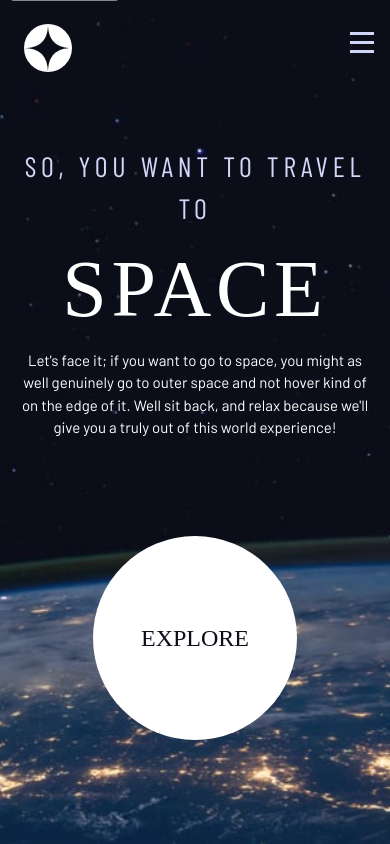
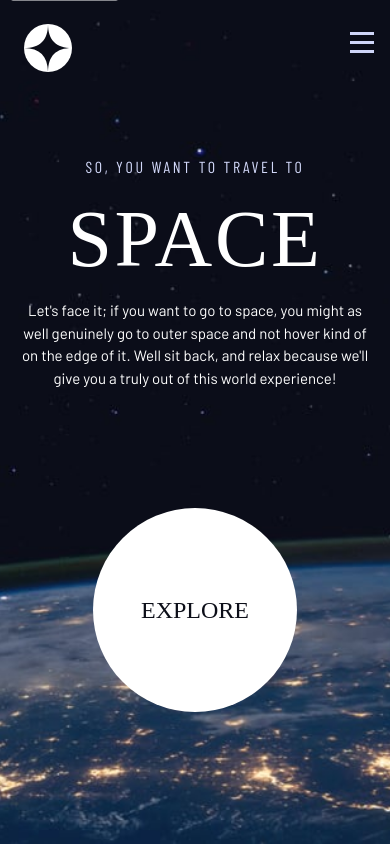
Before and after one commit to marazza-dev/space-tourism-react, a React (Vite) app: page / in a window 390 px wide. Built offline with nearby package versions, Linux system fonts and the light colour scheme; a web font is replaced by a local one.

Commit message:
update home page :: fix responsive layout

```diff
--- a/src/pages/Home/Home.jsx
+++ b/src/pages/Home/Home.jsx
@@ -6,10 +6,12 @@ const StyledMain = styled.main`
   place-items: center;
   text-align: center;
   padding-inline: 1rem;
-  min-height: 82vh;
+  min-height: 80vh;
 
   & * {
-    max-width: 45ch;
+    @media (min-width: ${(props) => props.theme.brSmall}) {
+      max-width: 45ch;
+    }
   }
 
   @media (min-width: ${(props) => props.theme.brMedium}) {
@@ -34,10 +36,21 @@ const StyledMain = styled.main`
 
 const StyledHeading = styled.h1`
   color: ${(props) => props.theme.clrLight};
-  font-size: ${(props) => props.theme.fs500};
+  font-size: 1rem;
   font-family: ${(props) => props.theme.ffSansCondens};
+  letter-spacing: 2.7px;
   text-transform: uppercase;
-  letter-spacing: 4.75px;
+
+  @media (min-width: ${(props) => props.theme.brSmall}) {
+    font-size: 1.125rem;
+    letter-spacing: 3.38px;
+    margin: 0 auto;
+  }
+  @media (min-width: ${(props) => props.theme.brMedium}) {
+    font-size: ${(props) => props.theme.fs500};
+    letter-spacing: 4.75px;
+    margin: 0;
+  }
 `;
 
 const StyledSpan = styled.span`
```
